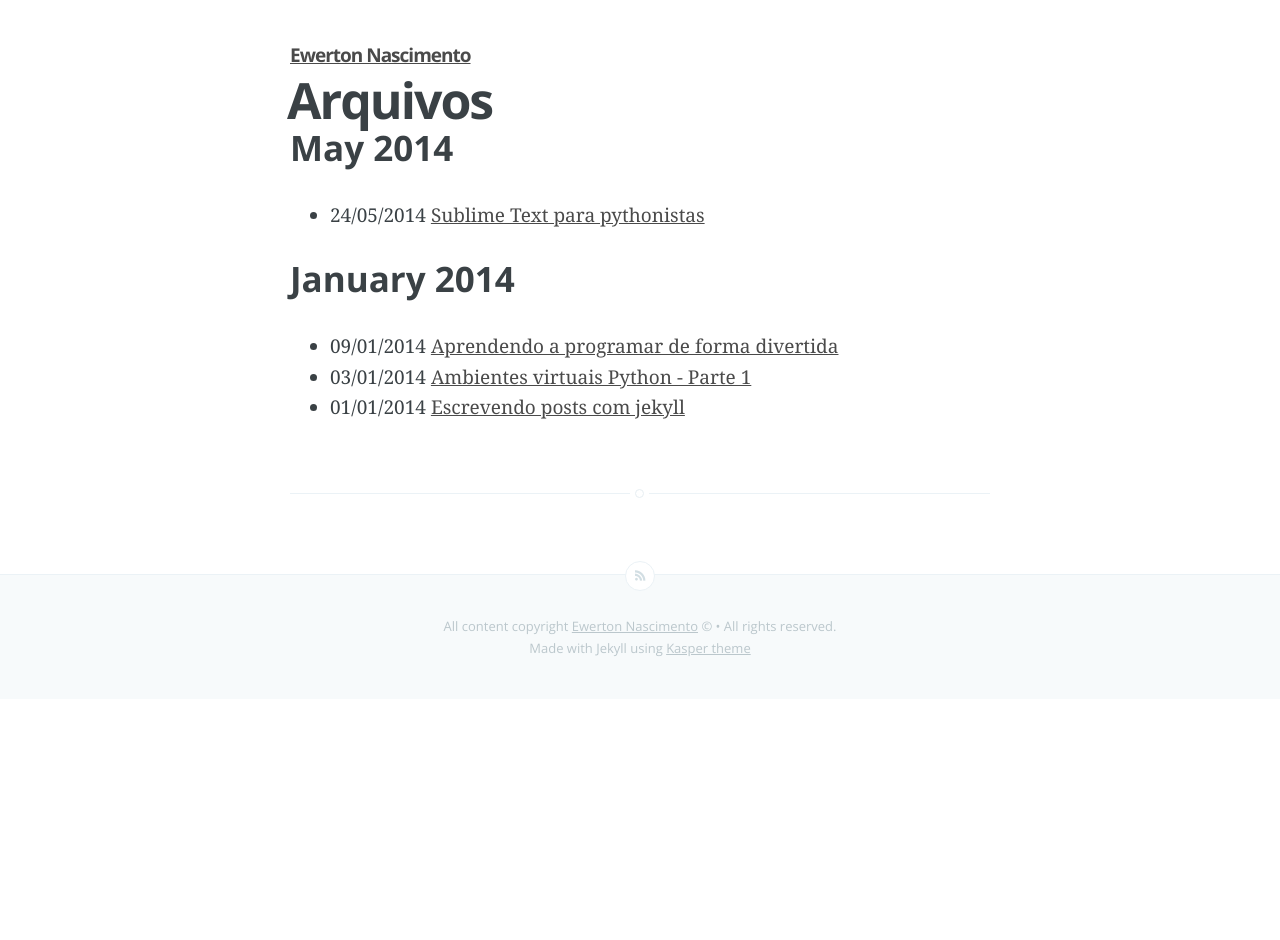
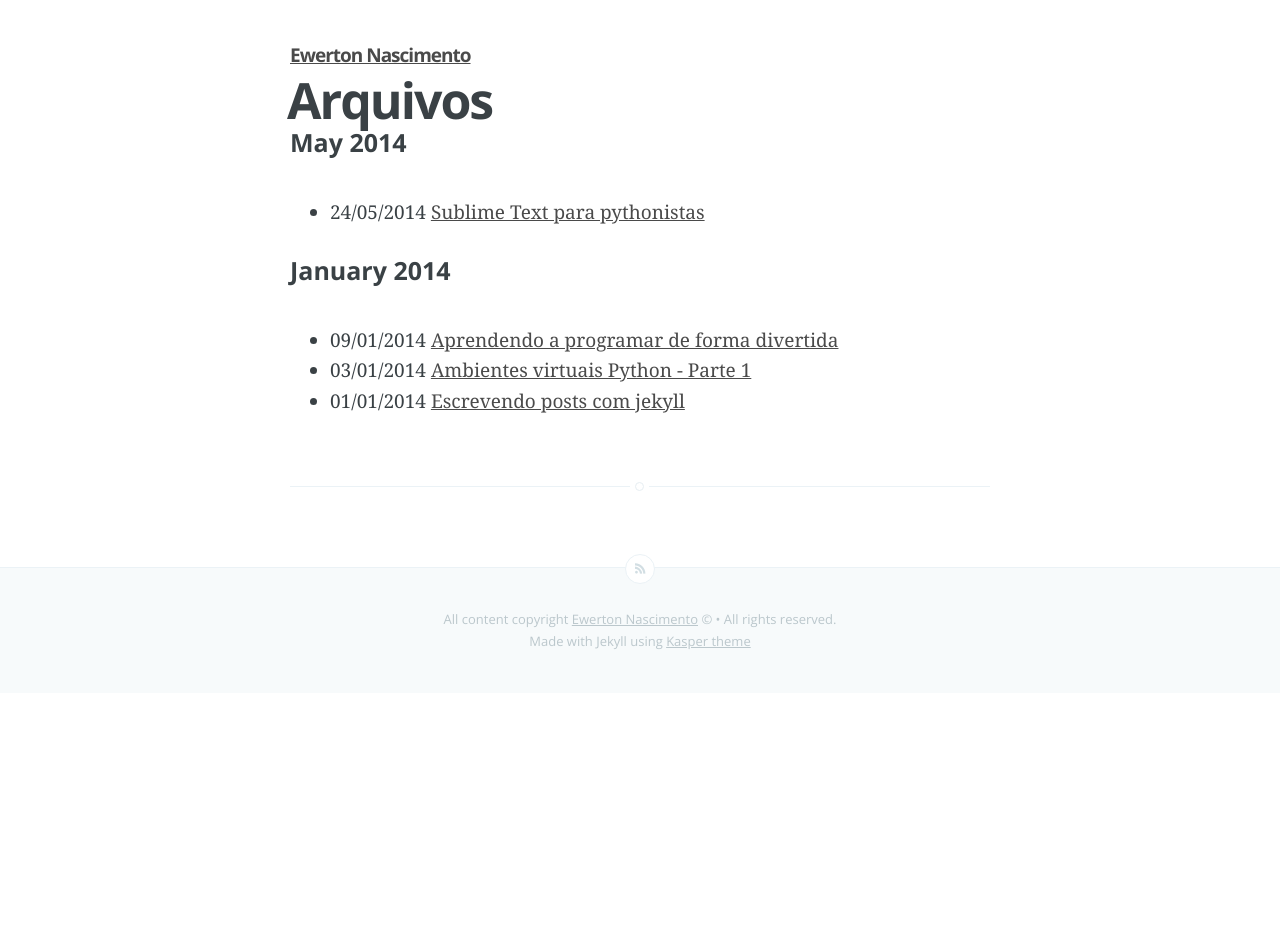
Before and after one commit to mjmendo/mjmendo.github.io, a Jekyll site: the page built from archives.html, in a window 1280 px wide. Built offline with Jekyll 4.4.1, drawn with Linux system fonts in a browser that asks for light colours; Markdown is read by kramdown in place of the engine named in the settings.

Commit message:
Update archives.html

```diff
--- a/archives.html
+++ b/archives.html
@@ -13,7 +13,7 @@ published: true
   {% capture nmonth %}{{ post.next.date | date: '%m%Y' }}{% endcapture %}
     {% if month != nmonth %}
       {% if forloop.index != 1 %}</ul>{% endif %}
-      <h3>{{ post.date | date: '%B %Y' }}</h3><ul>
+      <h5>{{ post.date | date: '%B %Y' }}</h3><ul>
     {% endif %}
   <li><span class="time">{{ post.date | date: "%d/%m/%Y" }}</span>		<a href="{{ post.url }}">{{ post.title }}</a></li>
 {% endfor %}
```
